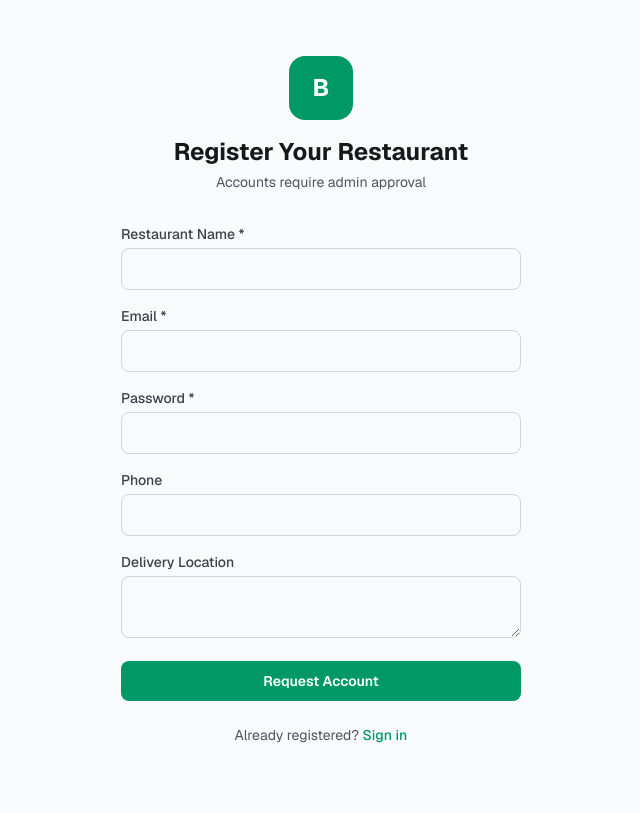
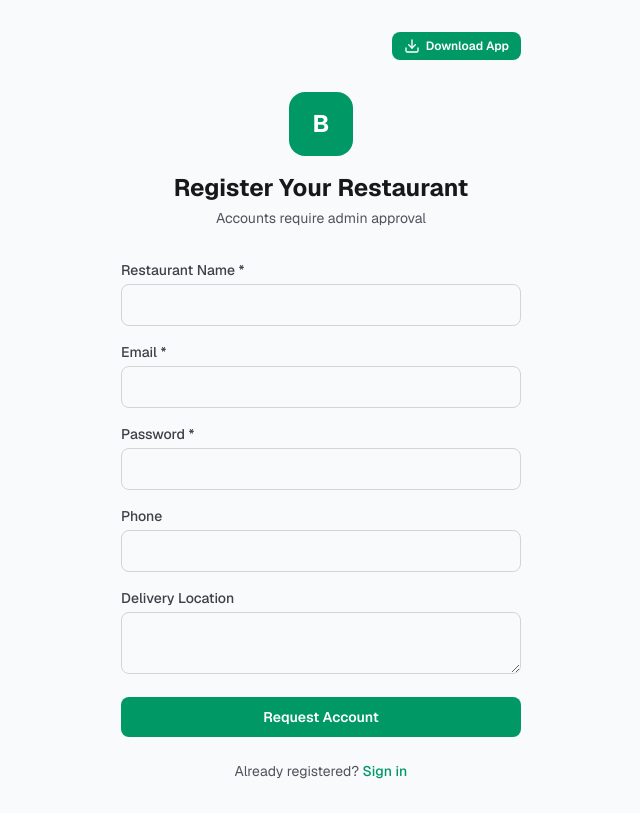
Before and after one commit to rizdesigner/Bismillah-Bazaar, a Next.js app: page /register in a window 1280 px wide. Shown: the whole page, without its empty margins (319-959 px from the left). Built offline with nearby package versions, Linux system fonts and the light colour scheme; no server answers.

Commit message:
feat: show Download App button on login/register pages + iOS install prompt

```diff
--- a/src/app/login/page.tsx
+++ b/src/app/login/page.tsx
@@ -3,6 +3,7 @@
 import { useState } from "react";
 import { createClient } from "@/lib/supabase-client";
 import Link from "next/link";
+import { InstallButton } from "@/components/install-button";
 
 export default function LoginPage() {
   const [email, setEmail] = useState("");
@@ -56,6 +57,9 @@ export default function LoginPage() {
 
   return (
     <div className="mx-auto flex min-h-dvh w-full max-w-md flex-col justify-center px-4 sm:px-6">
+      <div className="mb-6 flex justify-end">
+        <InstallButton />
+      </div>
       <div className="mb-6 text-center sm:mb-8">
         <div className="mx-auto mb-3 flex h-14 w-14 items-center justify-center rounded-2xl bg-emerald-600 text-xl font-bold text-white sm:mb-4 sm:h-16 sm:w-16 sm:text-2xl">
           B
--- a/src/app/register/page.tsx
+++ b/src/app/register/page.tsx
@@ -3,6 +3,7 @@
 import { useState } from "react";
 import { useRouter } from "next/navigation";
 import Link from "next/link";
+import { InstallButton } from "@/components/install-button";
 
 export default function RegisterPage() {
   const router = useRouter();
@@ -45,6 +46,9 @@ export default function RegisterPage() {
 
   return (
     <div className="mx-auto flex min-h-dvh w-full max-w-md flex-col justify-center px-6 py-8">
+      <div className="mb-8 flex justify-end">
+        <InstallButton />
+      </div>
       <div className="mb-8 text-center">
         <div className="mx-auto mb-4 flex h-16 w-16 items-center justify-center rounded-2xl bg-emerald-600 text-2xl font-bold text-white">
           B
--- a/src/components/install-prompt.tsx
+++ b/src/components/install-prompt.tsx
@@ -51,19 +51,37 @@ export function InstallPrompt() {
     window.addEventListener("beforeinstallprompt", onBeforeInstallPrompt);
     window.addEventListener("appinstalled", onAppInstalled);
 
+    // iOS doesn't fire beforeinstallprompt, so show the prompt manually
+    const isIOS = /iPhone|iPad|iPod/.test(navigator.userAgent);
+    const isStandalone = window.matchMedia("(display-mode: standalone)").matches;
+    const iosStandalone = (window.navigator as any).standalone === true;
+    if (isIOS && !isStandalone && !iosStandalone && !wasDismissed) {
+      setTimeout(() => setVisible(true), 2000);
+    }
+
     return () => {
       window.removeEventListener("beforeinstallprompt", onBeforeInstallPrompt);
       window.removeEventListener("appinstalled", onAppInstalled);
     };
   }, []);
 
-  if (!deferredPrompt || dismissed || !visible) return null;
+  if (dismissed || !visible) return null;
+
+  const isIOS = typeof window !== "undefined" && /iPhone|iPad|iPod/.test(navigator.userAgent);
 
   const handleInstall = async () => {
-    deferredPrompt.prompt();
-    await deferredPrompt.userChoice;
+    if (deferredPrompt) {
+      deferredPrompt.prompt();
+      await deferredPrompt.userChoice;
+    }
     setDeferredPrompt(null);
     setVisible(false);
+    localStorage.setItem(INSTALLED_KEY, "true");
+    // On iOS there's no programmatic install — navigate to a page that
+    // shows the "(App)" InstallButton modal with the Share -> Add steps.
+    if (isIOS) {
+      window.location.href = "/login";
+    }
   };
 
   const handleDismiss = () => {
```
